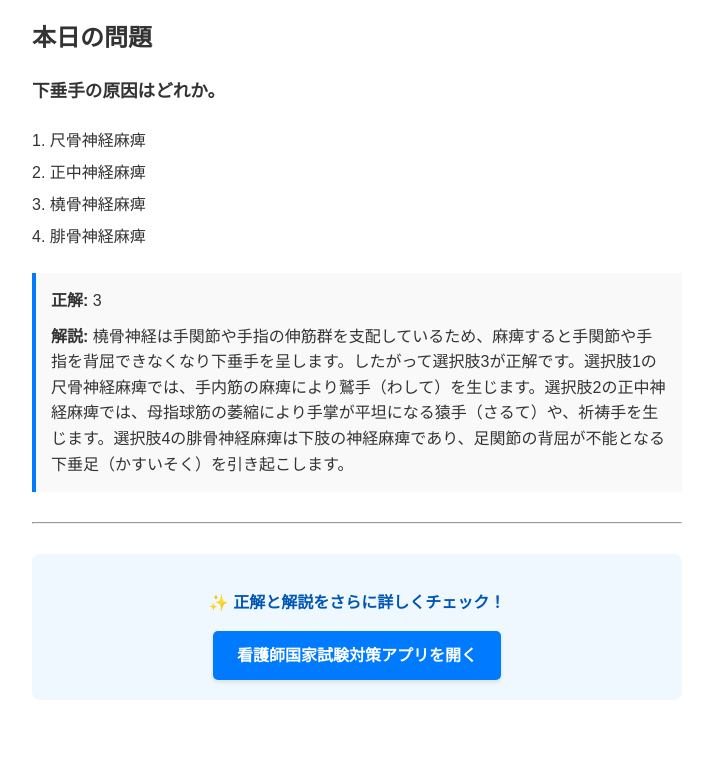
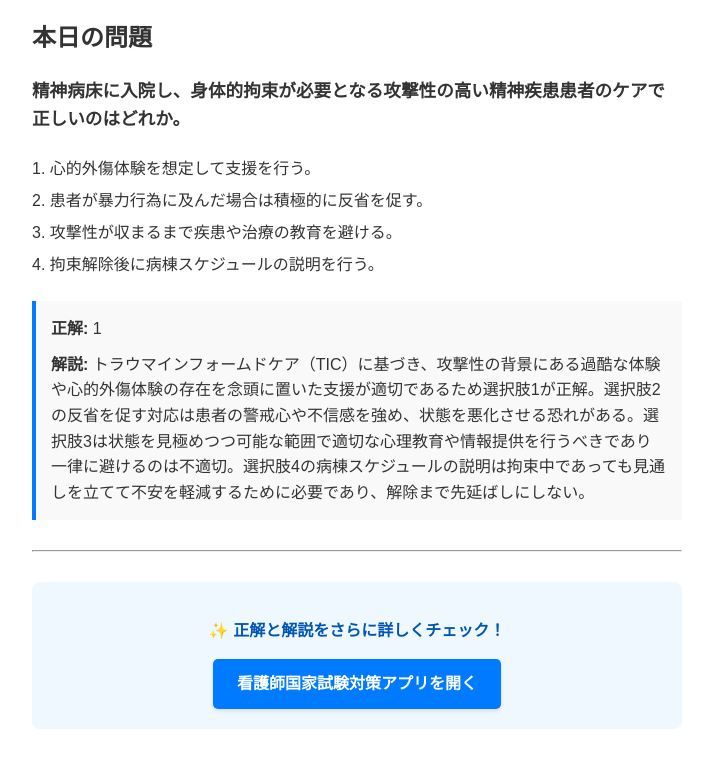
Before and after one commit to DaisukeNishioka/X-auto-post, a plain HTML site: page index.html in a window 1280 px wide. Shown: the part 106-874 px from the top of the page, without its empty margins (283-996 px from the left). Before the commit the page ends 846 px from the top, so only its background shows below. Drawn offline with Linux system fonts and the light colour scheme.

Commit message:
Update today's question

```diff
--- a/index.html
+++ b/index.html
@@ -7,16 +7,16 @@
 <body style="font-family: sans-serif; max-width: 650px; margin: 40px auto; padding: 0 20px; line-height: 1.6; color: #333;">
 <h1 style="border-bottom: 2px solid #007bff; padding-bottom: 10px; color: #007bff;">本日の看護師国家試験 対策</h1>
 <h2>本日の問題</h2>
-<p style="font-size: 1.1em; font-weight: bold; margin-bottom: 20px;">下垂手の原因はどれか。</p>
+<p style="font-size: 1.1em; font-weight: bold; margin-bottom: 20px;">精神病床に入院し、身体的拘束が必要となる攻撃性の高い精神疾患患者のケアで正しいのはどれか。</p>
 <ul style="list-style-type: none; padding-left: 0; line-height: 2;">
-<li>1. 尺骨神経麻痺</li>
-<li>2. 正中神経麻痺</li>
-<li>3. 橈骨神経麻痺</li>
-<li>4. 腓骨神経麻痺</li>
+<li>1. 心的外傷体験を想定して支援を行う。</li>
+<li>2. 患者が暴力行為に及んだ場合は積極的に反省を促す。</li>
+<li>3. 攻撃性が収まるまで疾患や治療の教育を避ける。</li>
+<li>4. 拘束解除後に病棟スケジュールの説明を行う。</li>
 </ul>
 <div style="margin-top: 20px; padding: 15px; background: #f9f9f9; border-left: 4px solid #007bff;">
-<p style="margin: 0 0 10px 0;"><strong>正解:</strong> 3</p>
-<p style="margin: 0;"><strong>解説:</strong> 橈骨神経は手関節や手指の伸筋群を支配しているため、麻痺すると手関節や手指を背屈できなくなり下垂手を呈します。したがって選択肢3が正解です。選択肢1の尺骨神経麻痺では、手内筋の麻痺により鷲手（わして）を生じます。選択肢2の正中神経麻痺では、母指球筋の萎縮により手掌が平坦になる猿手（さるて）や、祈祷手を生じます。選択肢4の腓骨神経麻痺は下肢の神経麻痺であり、足関節の背屈が不能となる下垂足（かすいそく）を引き起こします。</p>
+<p style="margin: 0 0 10px 0;"><strong>正解:</strong> 1</p>
+<p style="margin: 0;"><strong>解説:</strong> トラウマインフォームドケア（TIC）に基づき、攻撃性の背景にある過酷な体験や心的外傷体験の存在を念頭に置いた支援が適切であるため選択肢1が正解。選択肢2の反省を促す対応は患者の警戒心や不信感を強め、状態を悪化させる恐れがある。選択肢3は状態を見極めつつ可能な範囲で適切な心理教育や情報提供を行うべきであり一律に避けるのは不適切。選択肢4の病棟スケジュールの説明は拘束中であっても見通しを立てて不安を軽減するために必要であり、解除まで先延ばしにしない。</p>
 </div>
 <hr style="margin: 30px 0;">
 <div style="background-color: #f0f8ff; padding: 20px; border-radius: 8px; text-align: center;">
```
